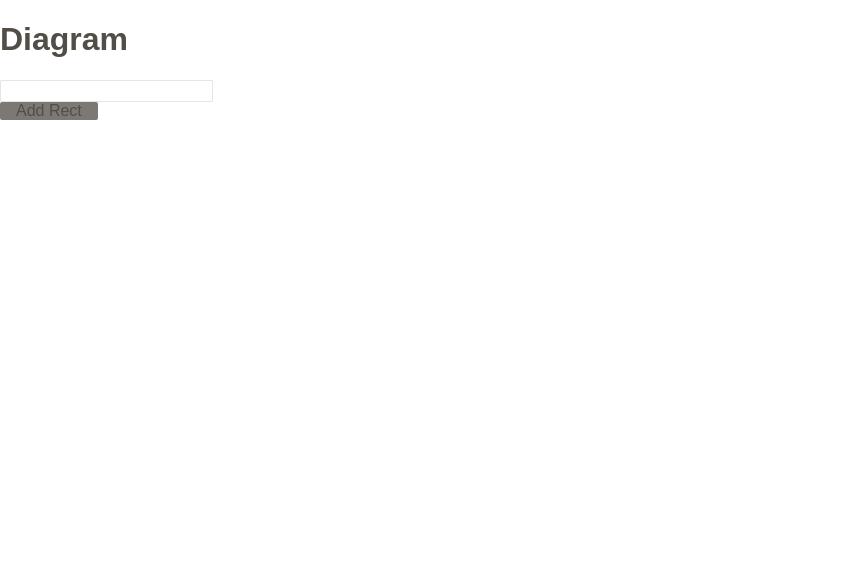
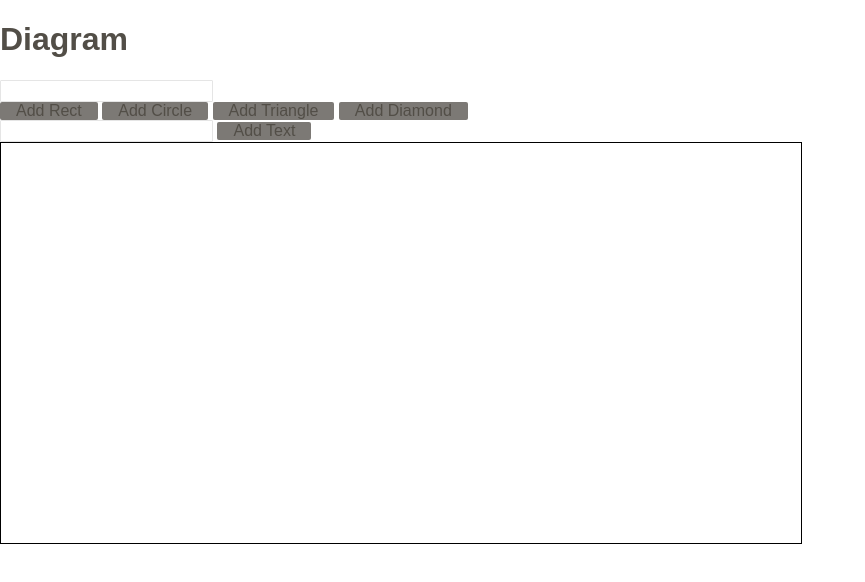
Before and after one commit to dvidsilva/versalgraph, a plain HTML site: page versal.html in a window 1280 px wide. Shown: the whole page, without its empty margins (0-865 px from the left). Drawn offline with Linux system fonts and the light colour scheme.

Commit message:
added more shapes

```diff
--- a/assets/css/app.css
+++ b/assets/css/app.css
@@ -1,4 +1,9 @@
 body {
-  min-height: 500px;
+  min-height: 700px;
   height: 100%;
 }
+canvas {
+  width: 800px;
+  height: 400px;
+  border: 1px solid black;
+}
--- a/assets/js/app.js
+++ b/assets/js/app.js
@@ -1,10 +1,10 @@
   var player = new VersalPlayerAPI();
 
-  player.on('editableChanged', function(editableObj){
+  player.on('editableChanged', function (editableObj) {
     console.log('editableChanged', editableObj);
   });
 
-  player.on('attributesChanged', function(attrs){
+  player.on('attributesChanged', function (attrs) {
     console.log('attributesChanged', attrs);
   });
 
@@ -15,8 +15,8 @@
   player.watchBodyHeight();
 
 
-player.on('editableChanged', function(editableObj){
- if(editableObj.editable) {
+  player.on('editableChanged', function (editableObj) {
+    if (editableObj.editable) {
       document.querySelector('p.role').innerHTML = 'author';
     } else {
       document.querySelector('p.role').innerHTML = 'learner';
@@ -26,18 +26,27 @@ player.on('editableChanged', function(editableObj){
 
   // save a textarea
   var textarea = document.querySelector('input.diagramName');
-textarea.addEventListener('blur', function(){
+  textarea.addEventListener('blur', function () {
     player.setAttributes({
-   textareaValue: textarea.value
+      diagramName: textarea.value
     });
   });
 
 
+  player.on('attributesChanged', function (attrs) {
+    if (attrs && attrs.textareaValue) {
+      textarea.value = attrs.diagramName;
+      document.querySelector('.title').innerHTML = attrs.diagramName;
+    }
+  });
+
 
   // create a wrapper around native canvas element (with id="c")
   var canvas = new fabric.Canvas('c');
+  canvas.setHeight(500);
+  canvas.setWidth(500);
 
-function addRect(){
+  function addRect() {
     // create a rectangle object
     var rect = new fabric.Rect({
       left: 100,
@@ -50,3 +59,67 @@ var rect = new fabric.Rect({
     // "add" rectangle onto canvas
     canvas.add(rect);
   }
+
+
+  function addDiamond() {
+    // create a rectangle with angle=45
+    var rect = new fabric.Rect({
+      left: 100,
+      top: 100,
+      fill: 'red',
+      width: 20,
+      height: 20,
+      angle: 45
+    });
+
+    canvas.add(rect);
+
+  }
+
+
+  function addCircle() {
+    var circle = new fabric.Circle({
+      radius: 20,
+      fill: 'green',
+      left: 100,
+      top: 100
+    });
+
+    canvas.add(circle);
+
+  }
+
+  function addTriangle() {
+    var triangle = new fabric.Triangle({
+      width: 20,
+      height: 30,
+      fill: 'blue',
+      left: 50,
+      top: 50
+    });
+    canvas.add(triangle);
+
+  }
+
+  function addText() {
+    var text = new fabric.Text(document.querySelector('.text').value, {
+      left: 50, //Take the block's position
+      top: 50,
+      fill: 'block'
+    });
+    canvas.add(text);
+  }
+
+  function addLine() {
+    var line = new fabric.Line({
+      fill: 'red',
+      stroke: 'red',
+      strokeWidth: 5,
+      selectable: false,
+      left: 50,
+      top: 50
+
+    });
+    canvas.add(line);
+
+  }
--- a/versal.html
+++ b/versal.html
@@ -1,11 +1,12 @@
 <!DOCTYPE html>
 <html>
+
 <head>
-<title>Empty gadget</title>
-<script src="bower_components/versal-component-runtime/dist/runtime.min.js"></script>
-<script src="assets/js/fabric.min.js"></script>
-<link rel="import" href="bower_components/versal-gadget-api/versal-gadget-api.html">
-<link rel="stylesheet" href="assets/css/app.css">
+  <title>Empty gadget</title>
+  <script src="bower_components/versal-component-runtime/dist/runtime.min.js"></script>
+  <script src="assets/js/fabric.min.js"></script>
+  <link rel="import" href="bower_components/versal-gadget-api/versal-gadget-api.html">
+  <link rel="stylesheet" href="assets/css/app.css">
 </head>
 
 <body>
@@ -16,6 +17,16 @@
   </div>
   <div class="buttons">
     <button onclick="addRect()">Add Rect</button>
+    <button onclick="addCircle()">Add Circle</button>
+    <button onclick="addTriangle()">Add Triangle</button>
+    <button onclick="addDiamond()">Add Diamond</button>
+<!--    <button onclick="addLine()">Add Line</button>-->
+    <br>
+    <input type="text" class="text">
+    <button onclick="addText()">Add Text</button>
+  </div>
+
+  <div class='nothing'>
   </div>
   <canvas id="c"></canvas>
 
```
Lines whose indentation alone changed are shown as unchanged.
